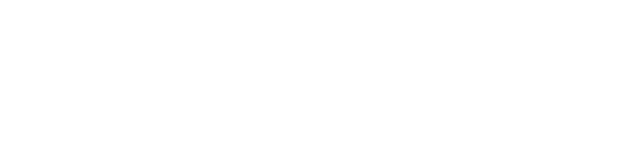
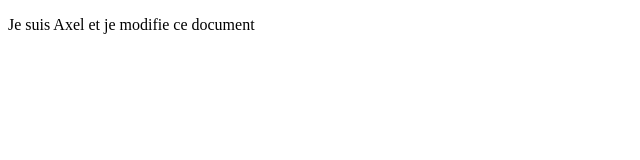
Before and after one commit to D-orlando84/coursGit, a plain HTML site: page Question_3_c.html in a window 1280 px wide. Shown: the whole page, without its empty margins (0-640 px from the left). Drawn offline with Linux system fonts and the light colour scheme.

Commit message:
Update Question_3_c.html

```diff
--- a/Question_3_c.html
+++ b/Question_3_c.html
@@ -4,6 +4,6 @@
 
     </head>
 <body>
-
+    <p>Je suis Axel et je modifie ce document</p>
 </body>
 </html>
```
